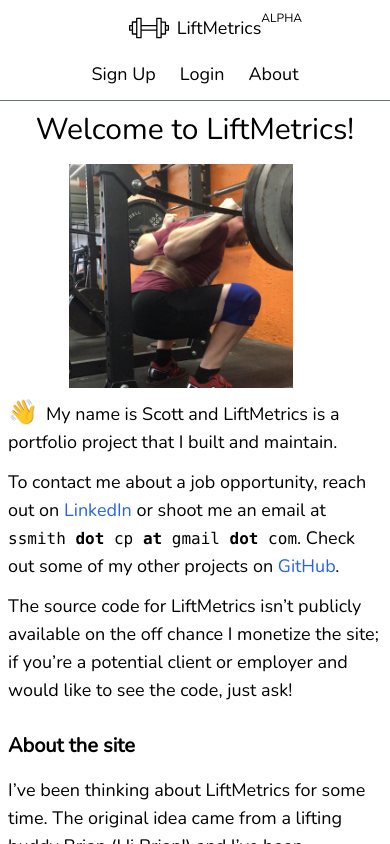
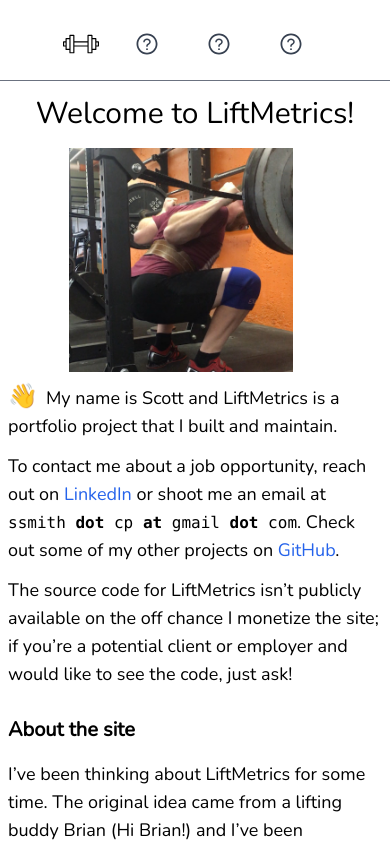
Before and after one commit to ssmithcp/liftmetrics, a React (Create React App) app in the folder client/: page /about in a window 390 px wide. Shown: the top 844 px of the page. Built offline with nearby package versions, Linux system fonts and the light colour scheme.

Commit message:
nav bar links go to icons on small screens

```diff
--- a/client/src/components/App.js
+++ b/client/src/components/App.js
@@ -29,7 +29,7 @@
 import { getWeightsFrom } from '../actions/weight'
 
 const withContainer = Page => () => (
-  <PageWidthContainer className='mt-28 md:mt-24'>
+  <PageWidthContainer className='mt-24'>
     <main>
       <Page />
     </main>
--- a/client/src/components/navigation/Icon.js
+++ b/client/src/components/navigation/Icon.js
@@ -5,6 +5,8 @@
 import { IoBarbellSharp } from 'react-icons/io5'
 import { CgPill } from 'react-icons/cg'
 import { AiOutlineTrophy, AiOutlineQuestionCircle, AiOutlineHome } from 'react-icons/ai'
+import { RiPencilRuler2Line } from 'react-icons/ri'
+import { BsGraphUp } from 'react-icons/bs'
 
 const Icon = ({ name }) => {
   // convenience if a route is passed in
@@ -16,6 +18,10 @@
   switch (name) {
     case routes.home.title.toLowerCase():
       return <AiOutlineHome />
+    case routes.trackHome.title.toLowerCase():
+      return <RiPencilRuler2Line />
+    case routes.analyzeHome.title.toLowerCase():
+      return <BsGraphUp />
     case routes.trackWeight.title.toLowerCase():
       return <FaWeight />
     case routes.trackFood.title.toLowerCase():
--- a/client/src/components/navigation/Logo.js
+++ b/client/src/components/navigation/Logo.js
@@ -7,8 +7,11 @@
 
 const Logo = ({ className }) => (
   <NavLink to={ routes.index.path } className={ `flex items-center ${className || ''}` }>
-    <img src={ dumbell } alt='dumbell' className='w-10 mr-2'/>
-    <div className='relative' title={ config.versionTitle }>
+    <img src={ dumbell } alt='dumbell' className='w-9 mr-3 md:w-10 md:mr-2'/>
+    <div
+      className='relative hidden md:block'
+      title={ config.versionTitle }
+    >
       <h3 className='text-lg'>LiftMetrics</h3>
       <p className='text-xs uppercase absolute right-0 top-0 transform translate-x-full -translate-y-1'>Alpha</p>
     </div>
--- a/client/src/components/navigation/NavBar.js
+++ b/client/src/components/navigation/NavBar.js
@@ -7,7 +7,7 @@
 const NavBar = () => (
   <div className='fixed z-30 w-full top-0'>
     <div className='flex border-b border-soft-black bg-white'>
-      <PageWidthContainer className='flex flex-col items-center justify-between mt-2 md:flex-row md:mt-0'>
+      <PageWidthContainer className='flex flex-row items-center mt-2 justify-center md:justify-between md:mt-0'>
         <Logo />
         <NavLinks />
       </PageWidthContainer>
--- a/client/src/components/navigation/NavLinks.js
+++ b/client/src/components/navigation/NavLinks.js
@@ -1,7 +1,10 @@
 import { connect } from 'react-redux'
 import { NavLink } from 'react-router-dom'
 
+import { IconContext } from 'react-icons'
+
 import routes from './index'
+import Icon from './Icon'
 
 const NotLoggedIn = [
   routes.signUp,
@@ -12,6 +15,7 @@
 const LoggedIn = [
   routes.home,
   routes.trackHome,
+  routes.analyzeHome,
 ]
 
 const NavLinks = ({ profile }) => {
@@ -23,7 +27,12 @@
         { navItems.map(item =>
           <li key={ item.path }>
             <NavLink exact to={ item.path } className='block p-3 text-lg hover:text-primary md:py-6' activeClassName='current'>
-              { item.title }
+              <IconContext.Provider
+                value={{ className: 'text-gray-700 p-3 w-12 h-12 md:hidden' }}
+              >
+                <Icon name={ item } />
+              </IconContext.Provider>
+              <p className='hidden md:block'>{ item.title }</p>
             </NavLink>
           </li>
         )}
@@ -34,7 +43,7 @@
                 src={ profile.avatar }
                 title={ routes.profile.title }
                 alt='avatar'
-                className='ml-3 block w-11 h-11 rounded-full border-2 border-transparent hover:border-blue-400'
+                className='ml-3 block w-10 h-10 rounded-full border-2 border-transparent hover:border-blue-400 md:w-11 md:h-11'
               />
             </NavLink>
           </li>
--- a/client/src/components/navigation/index.js
+++ b/client/src/components/navigation/index.js
@@ -58,7 +58,11 @@
   trackGoal: {
     title: 'Goal',
     path: '/track/goal',
-  }
+  },
+  analyzeHome: {
+    title: 'Analyze',
+    path: '/analyze'
+  },
 }
 
 export default routes
--- a/client/src/components/track/weight/History.js
+++ b/client/src/components/track/weight/History.js
@@ -1,7 +1,7 @@
 import { useSelector } from 'react-redux'
 
 import { IconContext } from 'react-icons'
-import { VscClose } from 'react-icons/vsc'
+import { BiPencil } from 'react-icons/bi'
 
 import { normalize } from '../../../util/weight'
 import { day, dayTime } from '../../util/date'
@@ -26,11 +26,11 @@
               >
                 <td>
                   <IconContext.Provider
-                    value={{ className: 'text-red-500 p-3 w-12 h-12 font-bold' }}
+                    value={{ className: 'text-green-700 p-3 w-12 h-12' }}
                   >
-                    <VscClose
+                    <BiPencil
                       className={ `cursor-pointer` }
-                      title='Remove'
+                      title='Edit'
                       onClick={ () => { } }
                     />
                   </IconContext.Provider>
```
